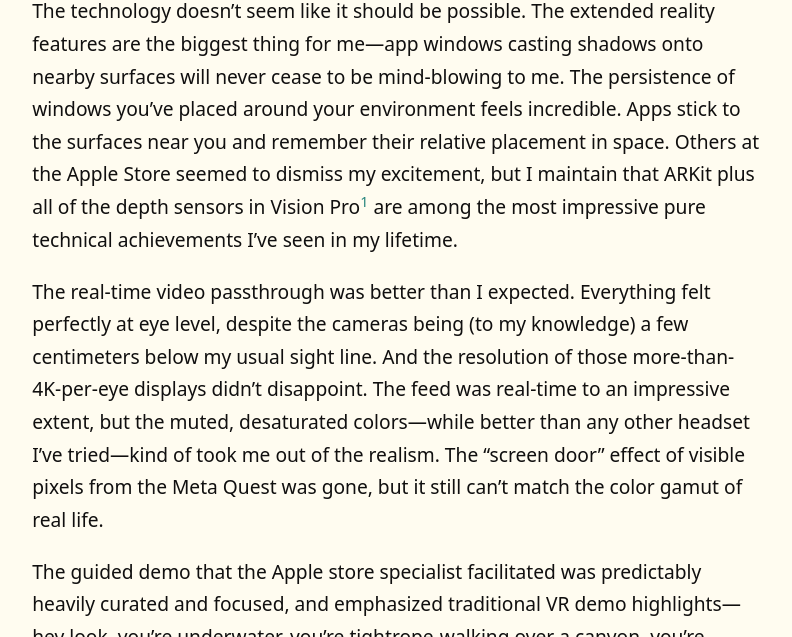
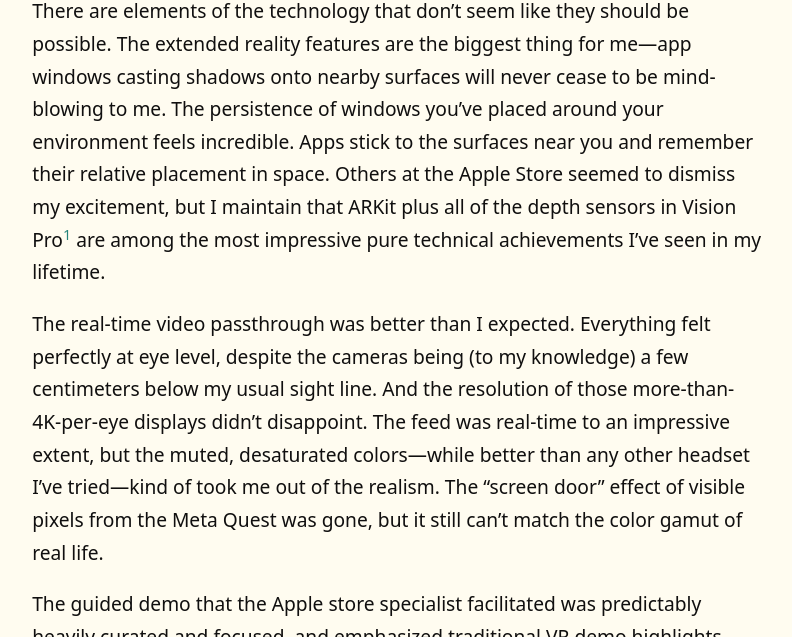
Before and after one commit to conmas/site, a Jekyll site: the page built from _posts/2024-02-26-vision-pro-first-impressions.md, in a window 1280 px wide and 900 px high, scrolled down 309 px, cut to the strip 263-900 px from the top of the window. Shown: the whole strip, without its empty margins (243-1035 px from the left). Built offline with Jekyll 4.4.1, drawn with Linux system fonts in a browser that asks for light colours; comment, search, counter and statistics services are not loaded; some of the changed text lies outside the part shown.

Commit message:
Update 2024-02-26-vision-pro-first-impressions.md

```diff
--- a/_posts/2024-02-26-vision-pro-first-impressions.md
+++ b/_posts/2024-02-26-vision-pro-first-impressions.md
@@ -10,7 +10,7 @@
 ---
 ![](/assets/vision-pro.jpeg)
 
-The technology doesn’t seem like it should be possible. The extended reality features are the biggest thing for me—app windows casting shadows onto nearby surfaces will never cease to be mind-blowing to me. The persistence of windows you’ve placed around your environment feels incredible. Apps stick to the surfaces near you and remember their relative placement in space. Others at the Apple Store seemed to dismiss my excitement, but I maintain that ARKit plus all of the depth sensors in Vision Pro[^1] are among the most impressive pure technical achievements I’ve seen in my lifetime.
+There are elements of the technology that don’t seem like they should be possible. The extended reality features are the biggest thing for me—app windows casting shadows onto nearby surfaces will never cease to be mind-blowing to me. The persistence of windows you’ve placed around your environment feels incredible. Apps stick to the surfaces near you and remember their relative placement in space. Others at the Apple Store seemed to dismiss my excitement, but I maintain that ARKit plus all of the depth sensors in Vision Pro[^1] are among the most impressive pure technical achievements I’ve seen in my lifetime.
 
 The real-time video passthrough was better than I expected. Everything felt perfectly at eye level, despite the cameras being (to my knowledge) a few centimeters below my usual sight line. And the resolution of those more-than-4K-per-eye displays didn’t disappoint. The feed was real-time to an impressive extent, but the muted, desaturated colors—while better than any other headset I’ve tried—kind of took me out of the realism. The "screen door" effect of visible pixels from the Meta Quest was gone, but it still can't match the color gamut of real life.
 
@@ -25,4 +25,4 @@
 As an aside, the floating in-environment keyboard is just as dumb as I imagined.
 
 [^1]: The inclusion of the “Pro” suffix in this first-generation product is reminiscent of the MacBook Pro introduction in 2006. On an infinite timeline, *Pro* is a relative term, obviously suggesting the addition of an entry-level “Apple Vision” or even “Apple Vision Air” in the future. But in the meantime, Apple’s insistence on using the full name “Apple Vision Pro” in place of a more generalized product family name (like “Vision,” for instance) is awkward.
-[^2]: <blockquote class="twitter-tweet"><p lang="en" dir="ltr">Sci-Fi Author: In my book I invented the Torment Nexus as a cautionary tale<br><br>Tech Company: At long last, we have created the Torment Nexus from classic sci-fi novel Don&#39;t Create The Torment Nexus</p>&mdash; Alex Blechman (@AlexBlechman) <a href="https://twitter.com/AlexBlechman/status/1457842724128833538?ref_src=twsrc%5Etfw">November 8, 2021</a></blockquote> <script async src="https://platform.twitter.com/widgets.js" charset="utf-8"></script>
+[^2]: Obligatory. <blockquote><p>Sci-Fi Author: In my book I invented the Torment Nexus as a cautionary tale<br><br>Tech Company: At long last, we have created the Torment Nexus from classic sci-fi novel Don&#39;t Create The Torment Nexus</p>Alex Blechman (@AlexBlechman) <a href="https://twitter.com/AlexBlechman/status/1457842724128833538?ref_src=twsrc%5Etfw">November 8, 2021</a></blockquote>
```
